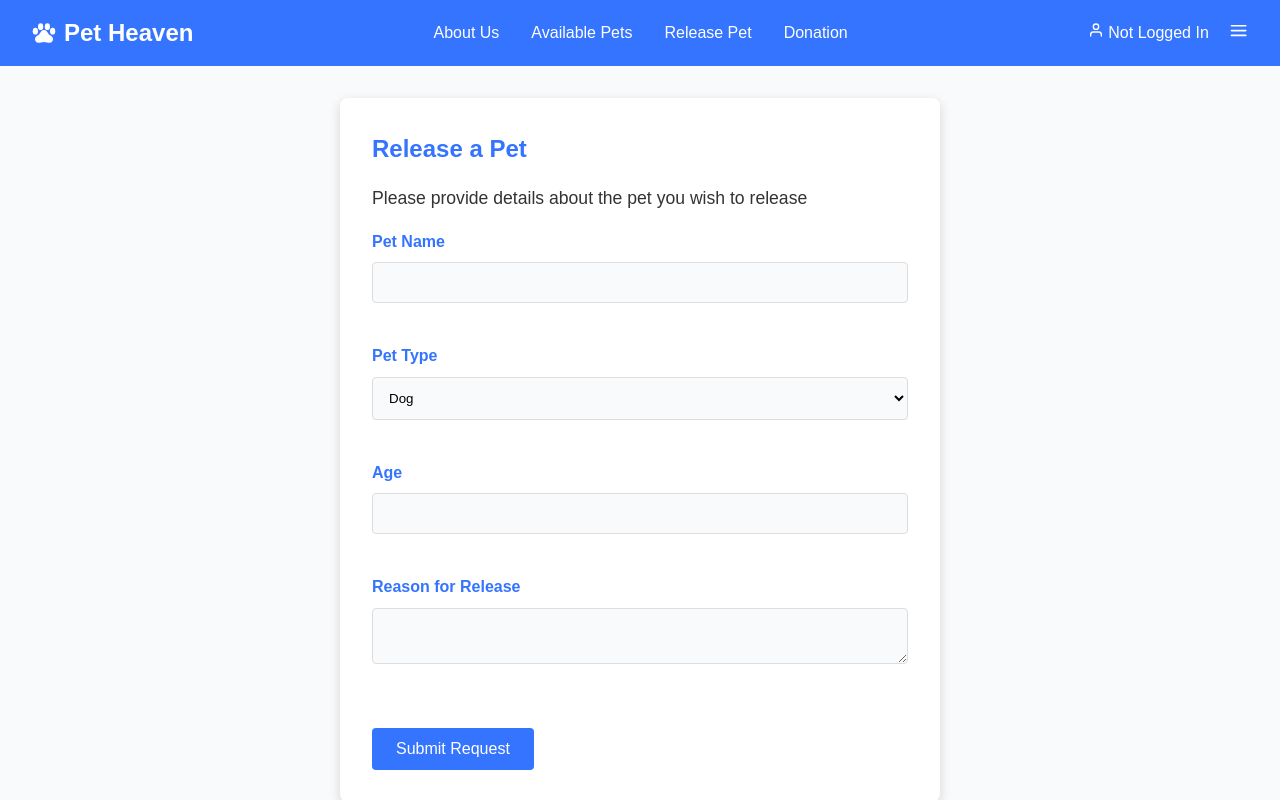
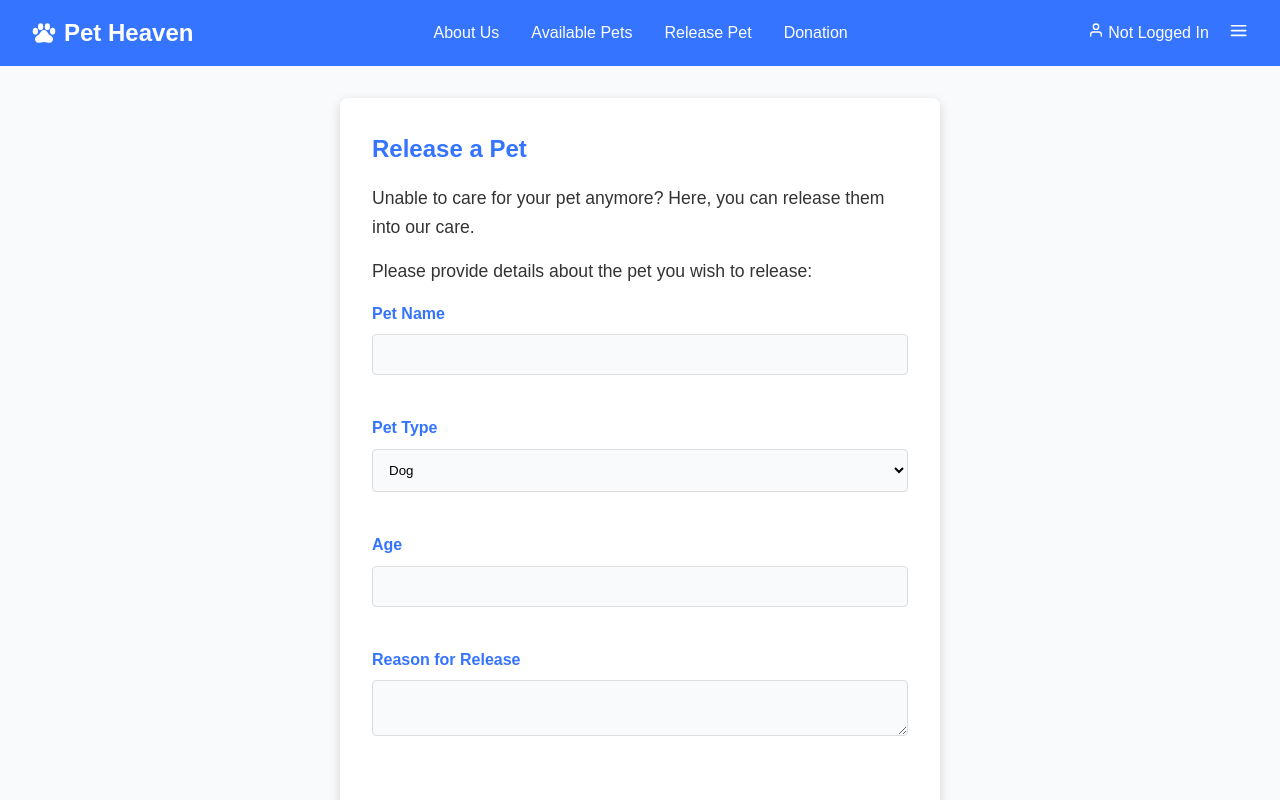
Before and after one commit to malcolmtgy/ISIT207-A3-MalcolmTuang, a React (Create React App) app: page / in a window 1280 px wide. Both pictures are taken after a click on the button "Release Pet". Shown: the top 800 px of the page. Built offline with nearby package versions, Linux system fonts and the light colour scheme.

Commit message:
added text

```diff
--- a/src/components/ReleasePetPage.js
+++ b/src/components/ReleasePetPage.js
@@ -36,7 +36,8 @@ const ReleasePetPage = () => {
     <div className="container fade-in">
       <div className="card form-container">
         <h2 className="card-title">Release a Pet</h2>
-        <p className="card-description">Please provide details about the pet you wish to release</p>
+        <p className="card-description">Unable to care for your pet anymore? Here, you can release them into our care.</p>
+        <p className="card-description">Please provide details about the pet you wish to release:</p>
 
         <form onSubmit={handleSubmit}>
           <div className="form-group">
```
